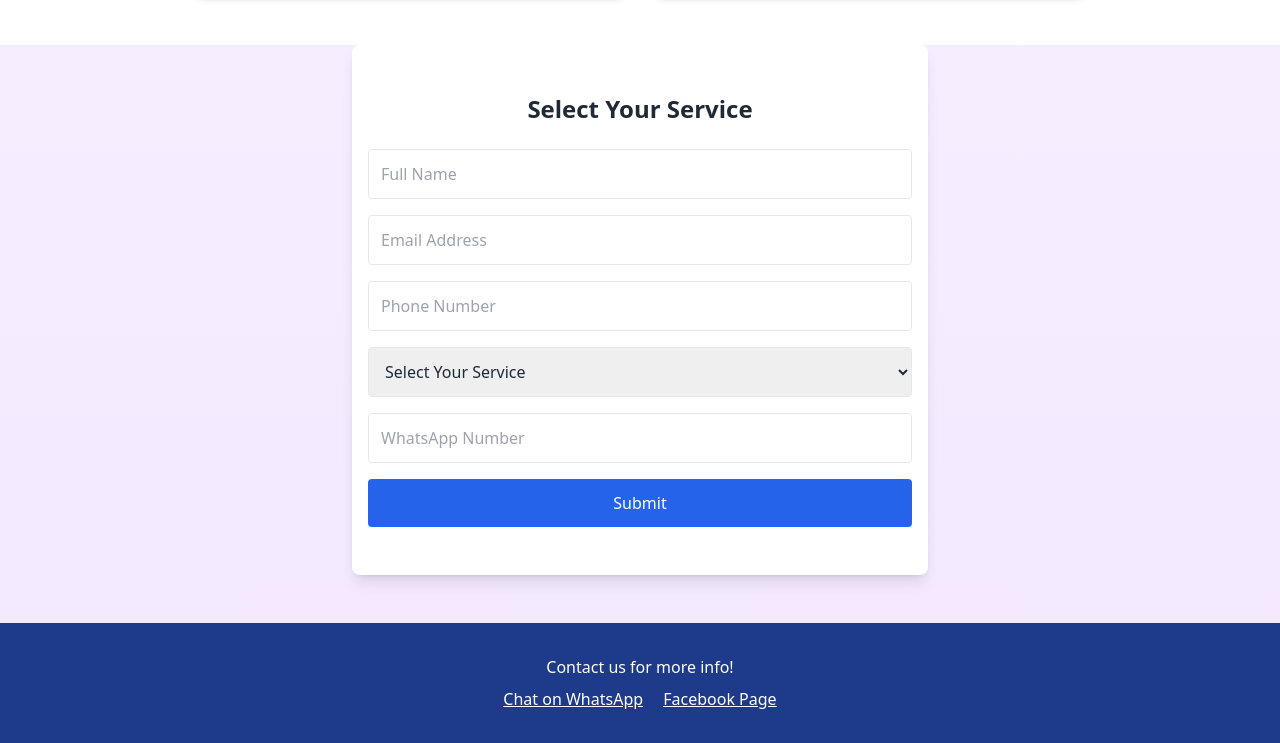
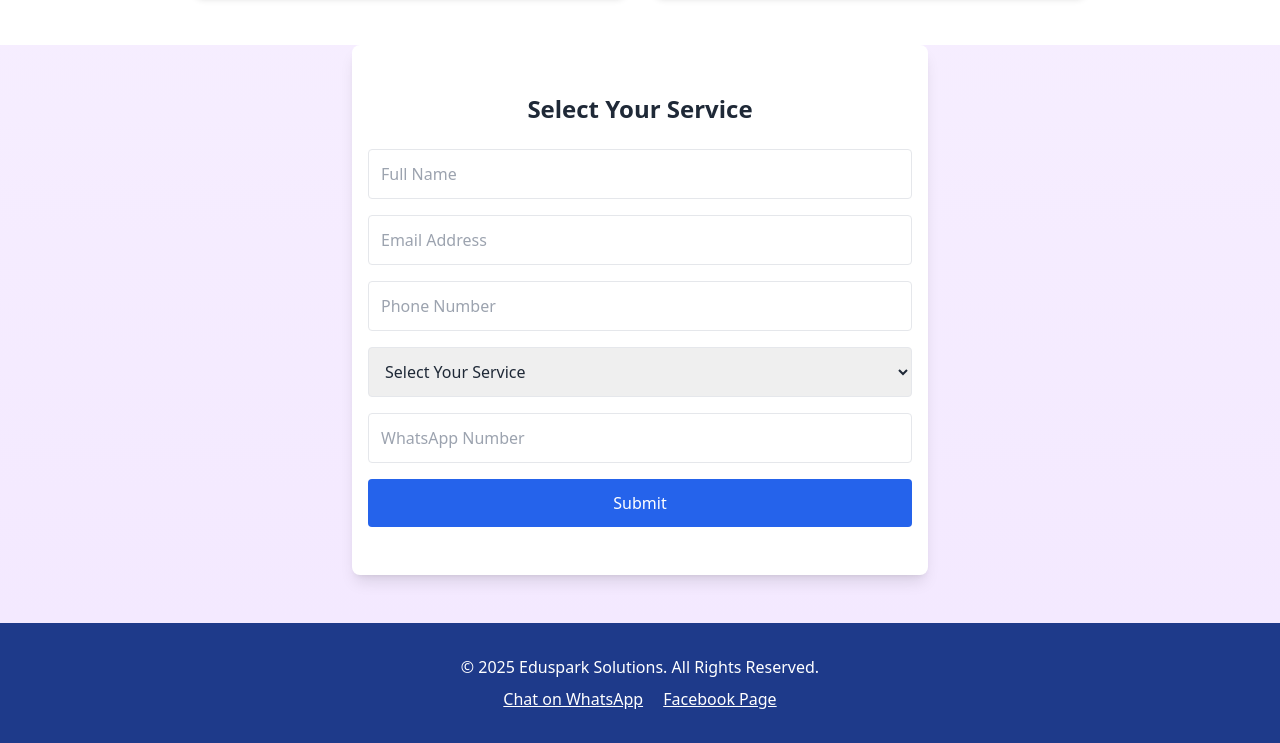
Before and after one commit to Arian-0/eduspark, a plain HTML site: page index.html in a window 1280 px wide. Shown: the part 2159-2902 px from the top of the page. Drawn offline with nearby package versions, Linux system fonts and the light colour scheme.

Commit message:
Update index.html

```diff
--- a/index.html
+++ b/index.html
@@ -185,7 +185,7 @@
 
    <!-- Footer -->
 <footer class="mt-12 py-8 bg-blue-900 text-white text-center">
-    <p>Contact us for more info!</p>
+  <p>© 2025 Eduspark Solutions. All Rights Reserved.</p>
   <div class="mt-2 space-x-4">
     <a href="https://wa.me/601111878435" class="underline">Chat on WhatsApp</a>
     <a href="https://www.facebook.com/profile.php?id=61553928270956" class="underline">Facebook Page</a>
```
Lines whose indentation alone changed are shown as unchanged.
